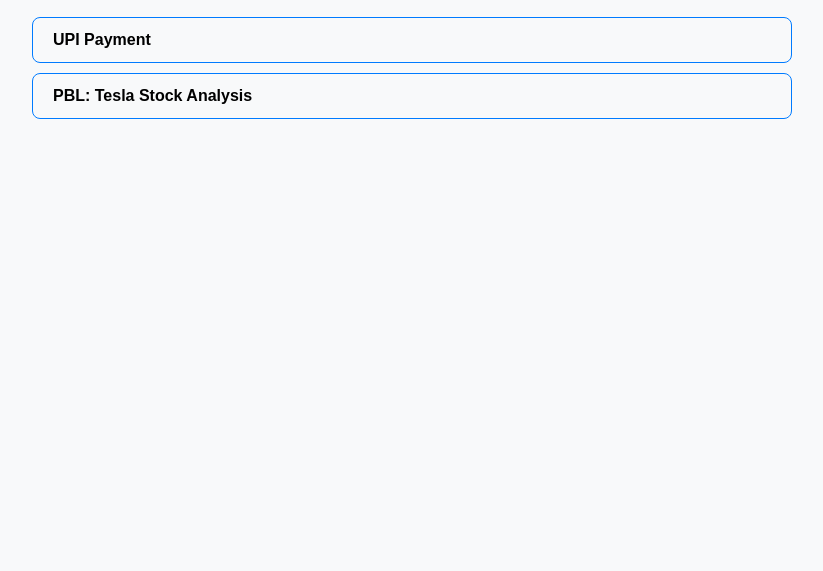
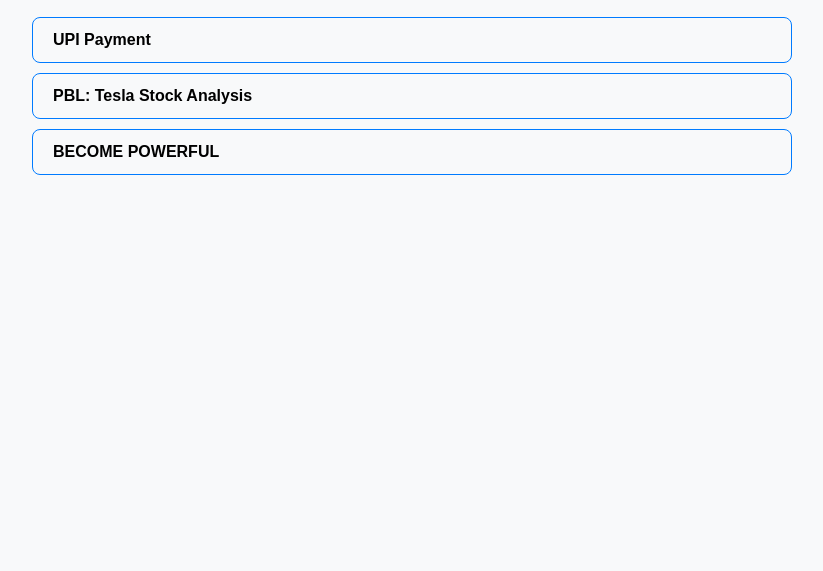
Before and after one commit to makwanadeepam/makwanadeepam.github.io, a plain HTML site: page index.html in a window 1280 px wide. Shown: the part 229-800 px from the top of the page, without its empty margins (228-1051 px from the left). Drawn offline with nearby package versions, Linux system fonts and the light colour scheme.

Commit message:
Update index.html

```diff
--- a/index.html
+++ b/index.html
@@ -133,6 +133,9 @@
                 <span>PBL: Tesla Stock Analysis</span>
             </a>
 
+            <a href="/random/power.html" class="link-card">
+                <span>BECOME POWERFUL</span>
+            </a>
         </div>
     </div>
 
```
